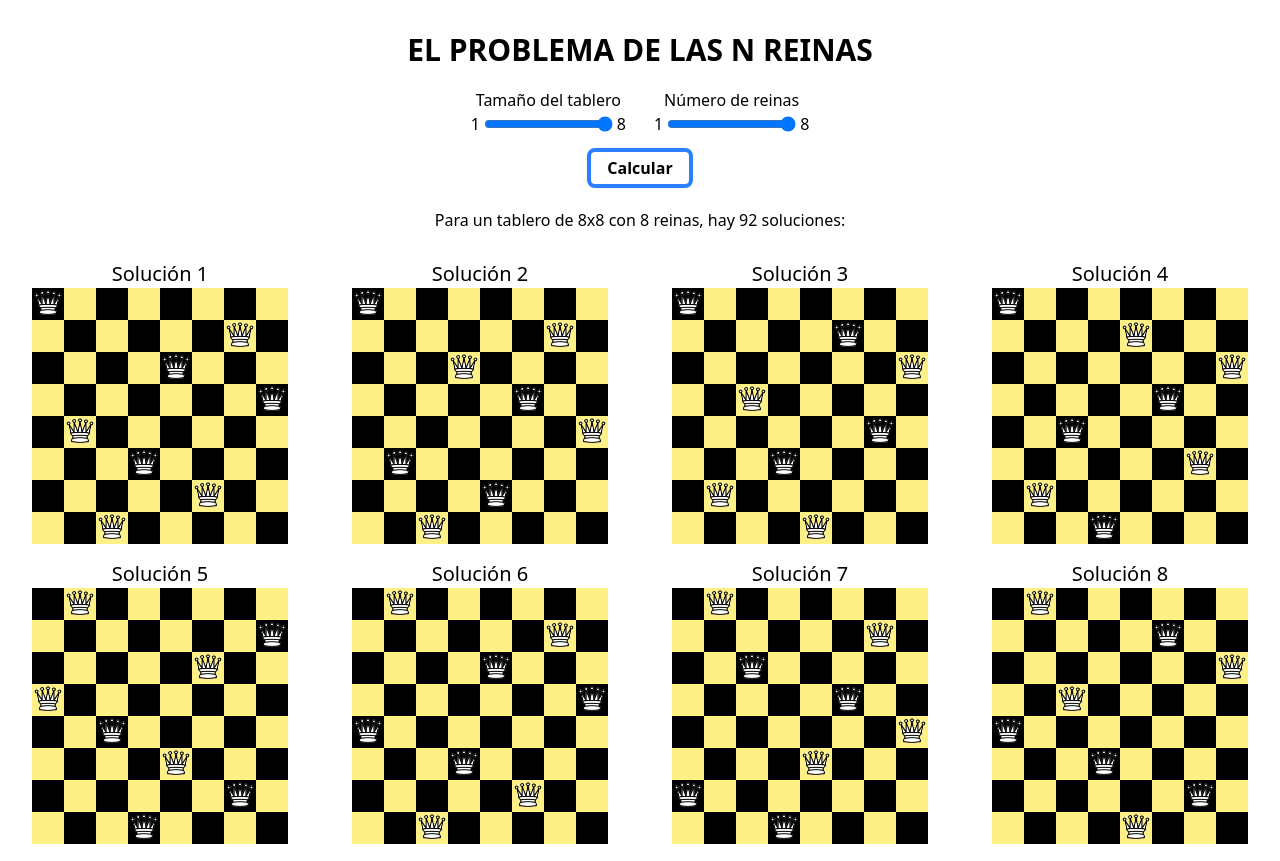
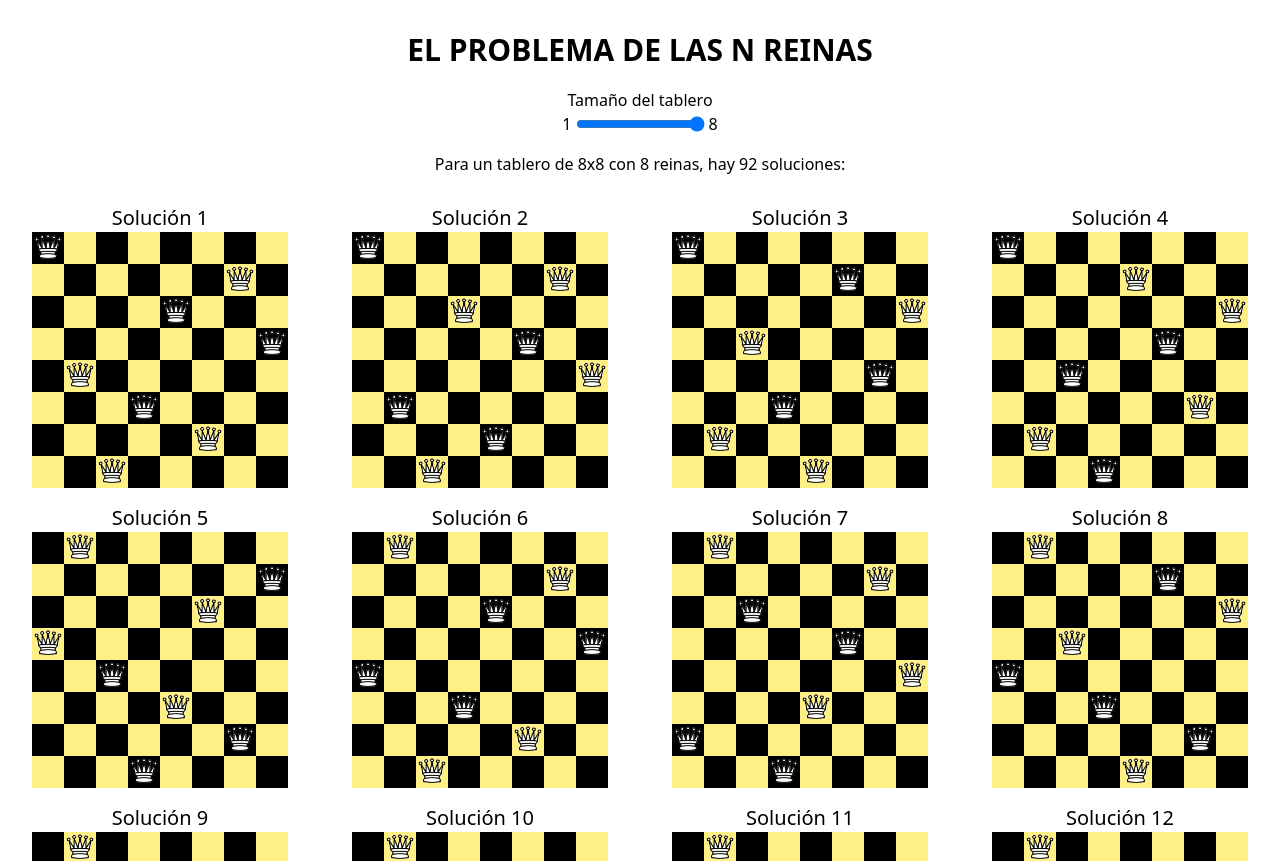
Before and after one commit to lizbh26/n-queens, a React (Vite) app: page / in a window 1280 px wide. Shown: the top 861 px of the page. Built offline with nearby package versions, Linux system fonts and the light colour scheme.

Commit message:
removed number of queens parameter as that was proving too difficult to implement

```diff
--- a/src/app/index.tsx
+++ b/src/app/index.tsx
@@ -4,11 +4,10 @@ import { ChessBoard } from "./components/ChessBoard";
 
 function App() {
   const [boardSize, setBoardSize] = useState(8);
-  const [numberOfQueens, setNumberOfQueens] = useState(8);
 
   const { solutions, memoizedBoards } = useMemo(() => {
-    return findSolutions(boardSize, numberOfQueens);
-  }, [boardSize, numberOfQueens]);
+    return findSolutions(boardSize);
+  }, [boardSize]);
 
   return (
     <main className="my-8">
@@ -32,33 +31,12 @@ function App() {
               <p>8</p>
             </span>
           </div>
-
-          <div className="flex flex-col items-center">
-            <label htmlFor="input-queens">Número de reinas </label>
-            <span className="flex gap-1 items-center mt-4">
-              <p>1</p>
-              <input
-                id="input-queens"
-                type="range"
-                min={1}
-                max={8}
-                value={numberOfQueens}
-                onChange={(e) => setNumberOfQueens(Number(e.target.value))}
-              />
-              <p>8</p>
-            </span>
-          </div>
-        </div>
-        <div className="w-full flex justify-center mt-4">
-          <button className="p-4 rounded-lg border-4 font-bold border-blue-500 hover:bg-blue-500 hover:text-white transition">
-            Calcular
-          </button>
         </div>
       </form>
       <div className="mt-4">
         <p className="text-center mb-8">
-          Para un tablero de {boardSize}x{boardSize} con {numberOfQueens} reina
-          {numberOfQueens !== 1 ? "s" : ""},{" "}
+          Para un tablero de {boardSize}x{boardSize} con {boardSize} reina
+          {boardSize !== 1 ? "s" : ""},{" "}
           {solutions.length !== 0
             ? `hay ${solutions.length}
             soluci${solutions.length === 1 ? "ón" : "ones"}: `
--- a/src/lib/find_solutions.ts
+++ b/src/lib/find_solutions.ts
@@ -2,7 +2,7 @@ import { Board } from "../config/constants";
 import { mergeBoards } from "./merge-boards";
 import { memoizeAllBoards } from "./memoization/memoize-all-boards";
 
-export function findSolutions(boardSize: number, numberOfQueens: number) {
+export function findSolutions(boardSize: number) {
   const memoizedBoards = memoizeAllBoards(boardSize);
 
   const solutions: number[][] = [];
@@ -15,17 +15,12 @@ export function findSolutions(boardSize: number, numberOfQueens: number) {
   stack.reverse();
 
   while (stack.length > 0) {
-    console.count();
     const state = stack.pop();
     if (!state) continue;
 
     const { queens, board } = state;
 
-    const freeSpaces = findNonThreatenedSpaces(board);
-    if (freeSpaces.length === 0) {
-      if (queens.length < numberOfQueens) continue;
-
-      queens.sort((a, b) => a - b);
+    if (queens.length === boardSize) {
       if (
         !solutions.find((solution) => solution.toString() === queens.toString())
       ) {
@@ -35,29 +30,22 @@ export function findSolutions(boardSize: number, numberOfQueens: number) {
       continue;
     }
 
-    // There can only be one queen per column, so it only checks one column at a time
     const column = queens.length;
+    for (let i = 0; i < boardSize; i++) {
+      const coord = column * boardSize + i;
+      if (board[coord]) continue;
 
-    for (let i = 0; i < boardSize; i++) {
-      //If square is threatened, skip
-      if (board[column * boardSize + i]) continue;
+      const newQueens = [...queens, coord].sort((a, b) => a - b);
 
-      const boardForThisPiece = new Array(
-        ...(memoizedBoards[column * boardSize + i] ?? [])
-      );
+      const boardForThisPiece = new Array(...(memoizedBoards[coord] ?? []));
+      const boardAfterPlacingPiece = mergeBoards(board, boardForThisPiece);
 
       stack.push({
-        queens: [...queens, column * boardSize + i],
-        board: mergeBoards(board, boardForThisPiece),
+        queens: newQueens,
+        board: boardAfterPlacingPiece,
       });
     }
   }
 
   return { solutions, memoizedBoards };
 }
-
-function findNonThreatenedSpaces(board: Board): number[] {
-  const spaces: number[] = [];
-  board.forEach((threatened, i) => !threatened && spaces.push(i));
-  return spaces;
-}
```
